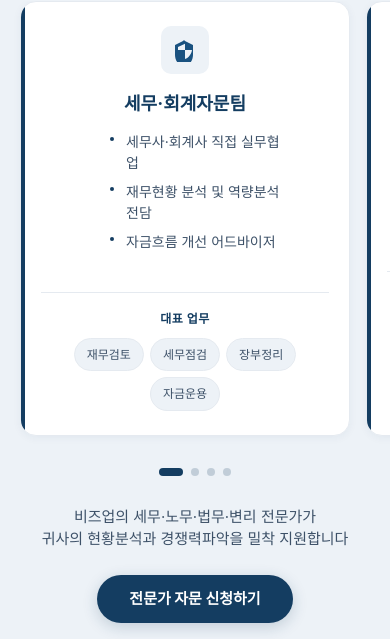
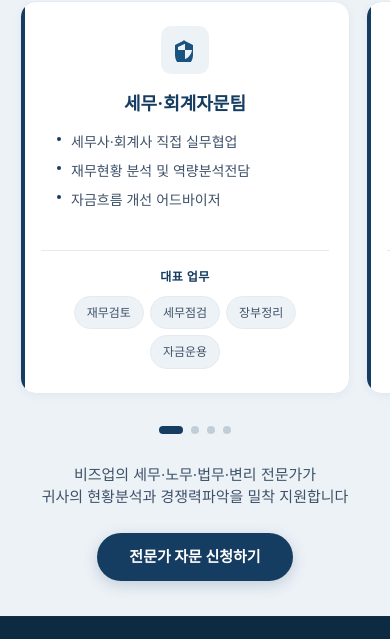
Before and after one commit to bizupms/bizup, a website: page service.html in a window 390 px wide. Shown: the part 1380-2019 px from the top of the page. Drawn offline with Linux system fonts and the light colour scheme; a web font is replaced by a local one.

Commit message:
fix: 서비스 카드 블릿 리스트 max-width/padding 제거 — 텍스트 줄바꿈 해소
Co-Authored-By: Claude Opus 4.6 (1M context) <noreply@anthropic.com>

```diff
--- a/service.html
+++ b/service.html
@@ -1057,30 +1057,27 @@
       .expert-network-section .expert-list {
         list-style: none;
         margin-bottom: 20px;
-        padding: 0;
+        padding: 0 20px;
         width: 100%;
-        max-width: 280px;
         display: flex;
         flex-direction: column;
-        align-items: center;
       }
 
       .expert-network-section .expert-list li {
         position: relative;
-        padding-left: 60px;
+        padding-left: 16px;
         margin-bottom: 10px;
         font-size: 16px;
         line-height: 1.5;
         color: #3d5168;
         text-align: left;
         width: 100%;
-        max-width: 270px;
       }
 
       .expert-network-section .expert-list li::before {
         content: "";
         position: absolute;
-        left: 40px;
+        left: 0;
         top: 7px;
         width: 5px;
         height: 5px;
@@ -1272,21 +1269,19 @@
         }
 
         .expert-network-section .expert-list {
-          max-width: 200px;
           margin: 0 auto 16px;
-          align-items: flex-start;
+          padding: 0 16px;
         }
 
         .expert-network-section .expert-list li {
           font-size: 14px;
-          padding-left: 41px;
-          max-width: 100%;
+          padding-left: 14px;
           margin-bottom: 8px;
           text-align: left;
         }
 
         .expert-network-section .expert-list li::before {
-          left: 25px;
+          left: 0;
           top: 6px;
           width: 4px;
           height: 4px;
```
